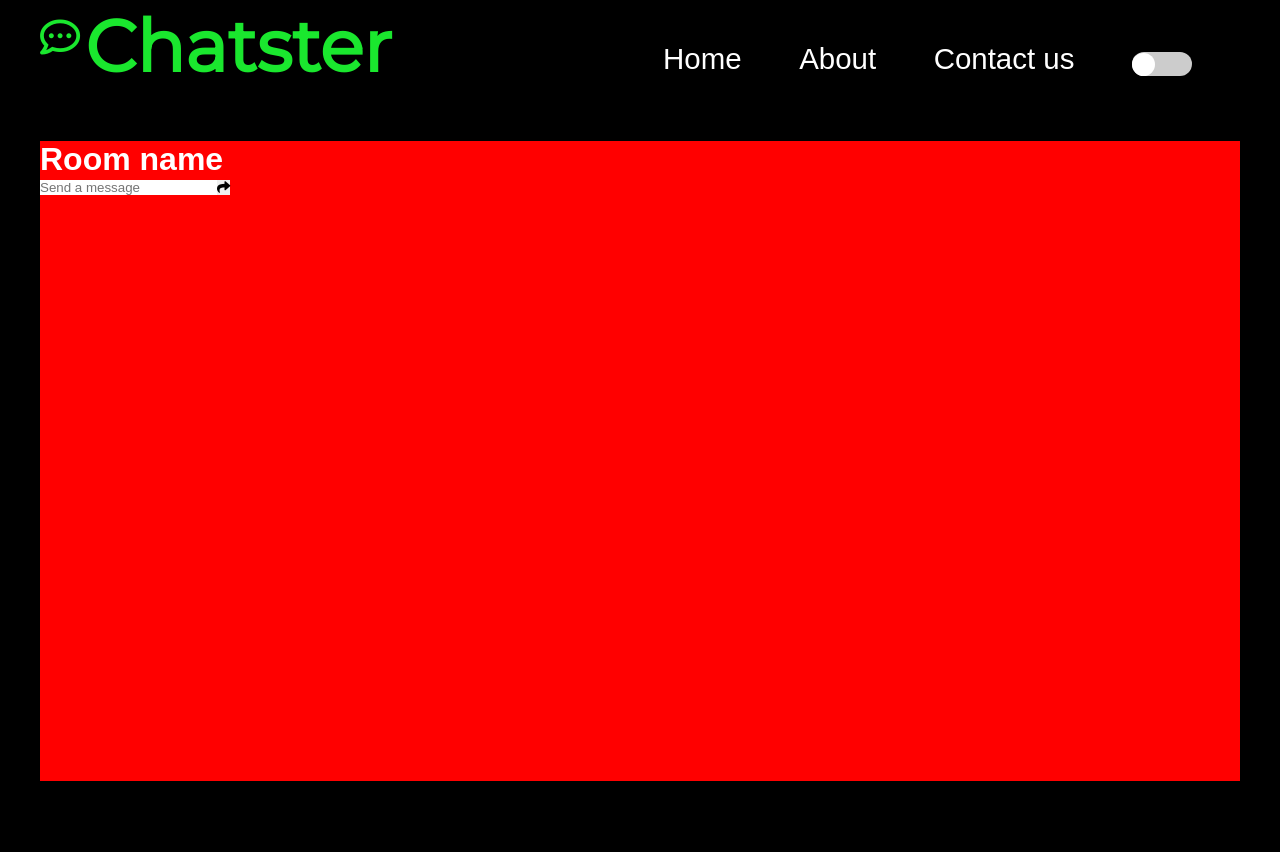
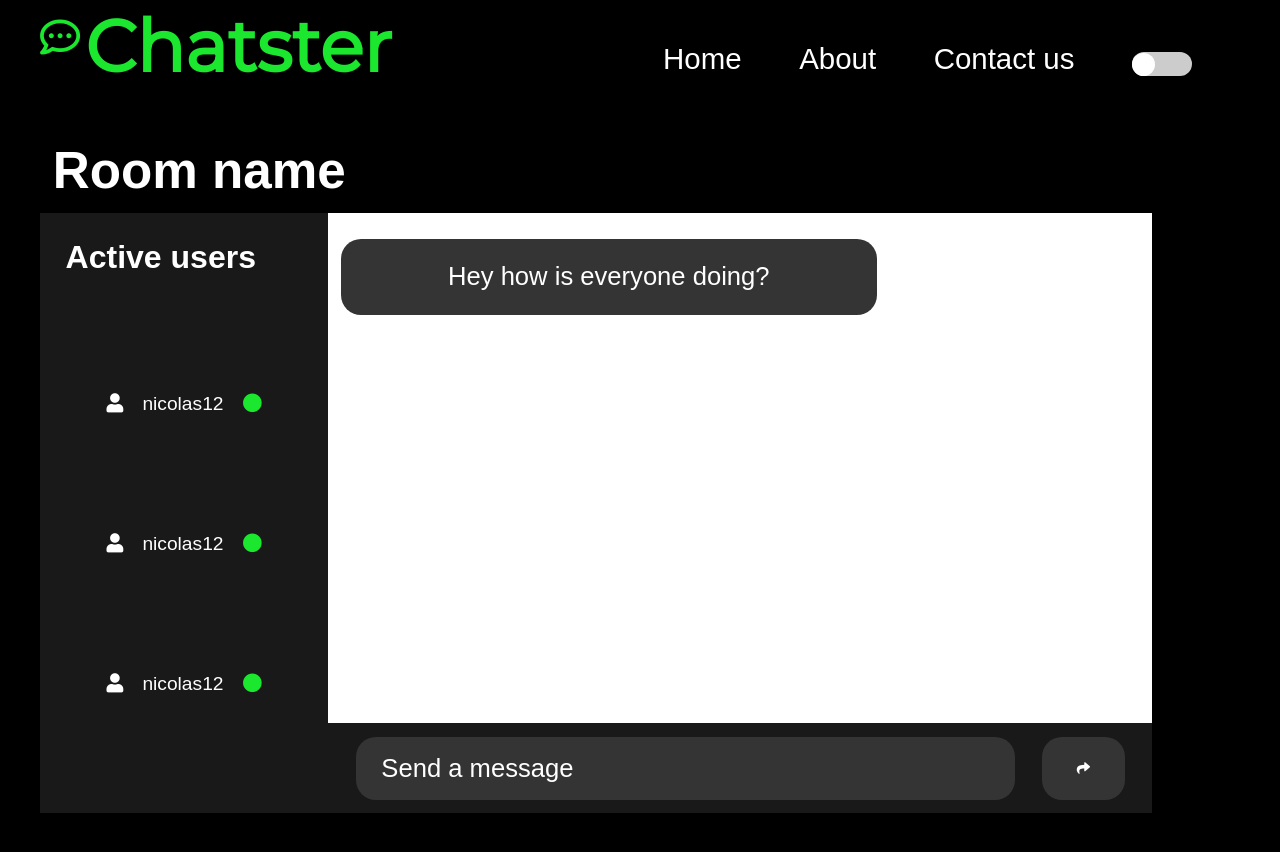
Before and after one commit to evan17gr/Chat-app, a React (Create React App) app in the folder frontend/: page /room in a window 1280 px wide. Shown: the top 852 px of the page. Built offline with nearby package versions, Linux system fonts and the light colour scheme; the HTML template or start-up script is replaced by a standard one.

Commit message:
Finished styling the room page

```diff
--- a/frontend/src/pages/Room.js
+++ b/frontend/src/pages/Room.js
@@ -4,22 +4,42 @@ import '../sass/room.scss';
 const Room = () => {
     return (
         <div id="container">
-            <div id="tileDiv">
+            <div id="titleDiv">
                 <h1>Room name</h1>
             </div>
-            <div>
+            <div id="sides">
                 <div id="left">
-                    <div id="active-users"></div>
-                    <div id="users"></div>
+                    <div id="active-users">
+                        <h2>Active users</h2>
+                    </div>
+                    <div id="users">
+                        <div id="user">
+                            <i className="fas fa-user"></i>
+                            <p>nicolas12</p>
+                            <i className="fas fa-circle"></i>
+                        </div>
+                        <div id="user">
+                            <i className="fas fa-user"></i>
+                            <p>nicolas12</p>
+                            <i className="fas fa-circle"></i>
+                        </div>
+                        <div id="user">
+                            <i className="fas fa-user"></i>
+                            <p>nicolas12</p>
+                            <i className="fas fa-circle"></i>
+                        </div>
+                    </div>
                 </div>
                 <div id="right">
                     <div id="messages">
                         <div id="message-div">
-                            <p id="message"></p>
+                            <p id="message">
+                                Hey how is everyone doing?
+                            </p>
                         </div>
                         <p id="sent-by"></p>
                     </div>
-                    <div>
+                    <div id="send-message">
                         <input
                             type="text"
                             placeholder="Send a message"
--- a/frontend/src/sass/home.scss
+++ b/frontend/src/sass/home.scss
@@ -104,6 +104,7 @@
             margin-bottom: 15px;
             text-align: center;
             font-size: 30px;
+            border: none;
 
             @media screen and (max-width: 768px) {
                 font-size: 3vw;
@@ -148,16 +149,12 @@
         font-size: 22vw;
         opacity: 0.15;
         z-index: -1;
-        position: relative;
-        right: -9vw;
     }
 
     .right {
         font-size: 22vw;
         opacity: 0.26;
         z-index: -1;
-        position: relative;
-        right: 4.5vw;
         margin-top: 6vw;
     }
 }
--- a/frontend/src/sass/index.scss
+++ b/frontend/src/sass/index.scss
@@ -12,17 +12,11 @@ body {
     color: $secondaryColor;
     font-family: sans-serif;
     overflow-x: hidden;
-    overflow-y: hidden;
-
-    @media screen and (max-width: 1024px) {
-        overflow: visible;
-        overflow-x: hidden;
-    }
 }
 
 #main {
     width: 100vw;
-    height: 100%;
+    height: 100vh;
 }
 
 .light-theme {
--- a/frontend/src/sass/room.scss
+++ b/frontend/src/sass/room.scss
@@ -1,16 +1,128 @@
 @import 'variables';
 
 #container {
-    background-color: red;
     display: flex;
     flex-direction: column;
-    height: 80vh;
-    margin: 4vw 40px;
-    overflow: visible;
-}
+    height: 100vh;
+    margin: 4vw 10vw 7vw 40px;
+    padding-bottom: 10vw;
 
-#titleDiv {
-    h1 {
-        font-size: 6vw;
+    #titleDiv {
+        h1 {
+            font-size: 4vw;
+        }
+        margin-bottom: 1vw;
+        margin-left: 1vw;
+    }
+
+    #sides {
+        display: flex;
+        height: 100%;
+
+        #left {
+            display: flex;
+            flex-direction: column;
+            background-color: $darkgray;
+            width: 35%;
+            overflow-y: auto;
+
+            #active-users {
+                margin-top: 2vw;
+                margin-left: 2vw;
+
+                h2 {
+                    font-size: 2.5vw;
+                }
+            }
+
+            #users {
+                display: flex;
+                width: 100%;
+                height: 100%;
+                align-items: center;
+                justify-content: space-evenly;
+                flex-direction: column;
+
+                #user {
+                    display: flex;
+                    font-size: 1.5vw;
+
+                    .fa-user {
+                        padding-right: 1.5vw;
+                    }
+
+                    p {
+                        padding-right: 1.5vw;
+                    }
+
+                    .fa-circle {
+                        color: $green;
+                    }
+                }
+            }
+        }
+
+        #right {
+            display: flex;
+            flex-direction: column;
+            width: 100%;
+            background-color: $secondaryColor;
+
+            #messages {
+                height: 85%;
+                width: 100%;
+
+                #message-div {
+                    background-color: $lightgray;
+                    height: 15%;
+                    border-radius: 20px;
+                    margin: 2vw 1vw;
+                    display: flex;
+                    justify-content: center;
+                    align-items: center;
+                    width: 65%;
+                    font-size: 2vw;
+                }
+            }
+
+            #send-message {
+                background-color: $darkgray;
+                height: 15%;
+                display: flex;
+                align-items: center;
+                justify-content: space-evenly;
+
+                input {
+                    width: 80%;
+                    height: 70%;
+                    border-radius: 20px;
+                    background-color: $lightgray;
+                    border: none;
+                    padding-left: 2vw;
+                    font-size: 2vw;
+                    color: $secondaryColor;
+
+                    &::placeholder {
+                        color: $secondaryColor;
+                    }
+
+                    &:focus {
+                        outline: none;
+                    }
+                }
+
+                button {
+                    width: 10%;
+                    height: 70%;
+                    border-radius: 20px;
+                    background-color: $lightgray;
+                    cursor: pointer;
+
+                    i {
+                        color: $secondaryColor;
+                    }
+                }
+            }
+        }
     }
 }
```
Also changed, not shown: 1 other file (tests, documents, lock files or other folders).
